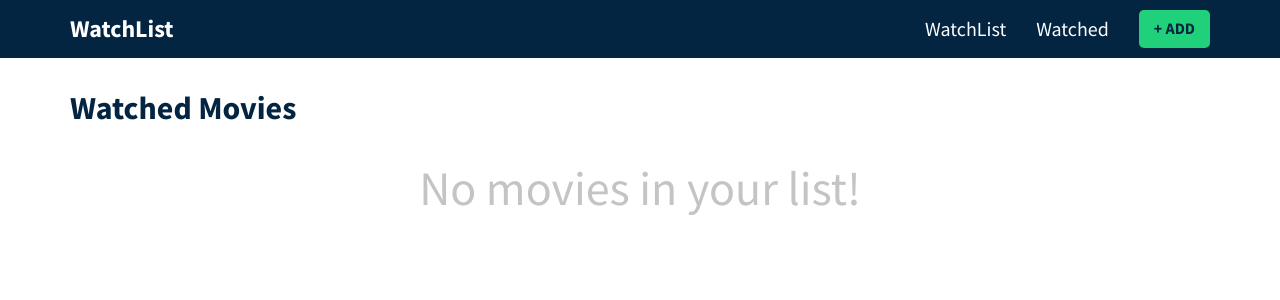
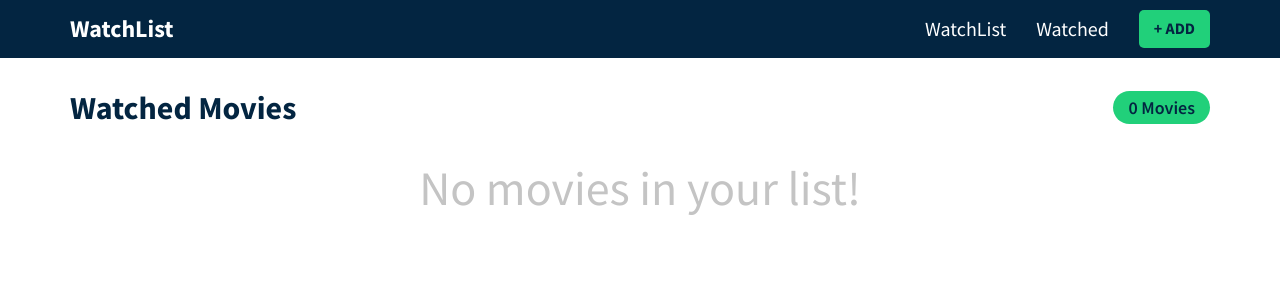
Before and after one commit to mishoZaykov/react-watchlist-app, a React (Create React App) app: page /watched in a window 1280 px wide. Shown: the top 300 px of the page. Built offline with nearby package versions, Linux system fonts and the light colour scheme.

Commit message:
Finished with Watchlist and Watched

```diff
--- a/src/components/ResultCard.js
+++ b/src/components/ResultCard.js
@@ -2,11 +2,18 @@ import React, {useContext} from 'react';
 import { GlobalContext } from '../context/GlobalState';
 
 export const ResultCard = ({movie}) => {
-  const { addMovieToWatchList, watchlist } = useContext(GlobalContext);
+  const { addMovieToWatchList, addMovieToWatched, watchlist, watched } = useContext(GlobalContext);
 
-  let storedMovie = watchlist.find(o => o.id == movie.id);
+  let storedMovie = watchlist.find(o => o.id === movie.id);
+  let storedMovieWatched = watched.find(o => o.id === movie.id);
 
-  const watchlistDisabled = storedMovie ? true : false
+  const watchlistDisabled = storedMovie
+    ? true
+    : storedMovieWatched
+    ? true
+    : false
+
+  const watchedDisabled = storedMovieWatched ? true : false;
 
   return (
     <div className='result-card'>
@@ -36,7 +43,15 @@ export const ResultCard = ({movie}) => {
             >
               Add to Watchlist
             </button>
+
+            <button className='btn'
+            disabled={watchedDisabled}
+            onClick={() => addMovieToWatched(movie)}
+            >
+              Add to Watched
+            </button>
         </div>
+
       </div>
     </div>
 )};
--- a/src/components/Watched.js
+++ b/src/components/Watched.js
@@ -11,6 +11,10 @@ export const Watched = () => {
       <div className='container'>
         <div className='header'>
           <h1 className='heading'>Watched Movies</h1>
+
+          <span className='count-pill'>
+            {watched.length} {watched.length === 1 ? 'Movie' : 'Movies'}
+          </span>
         </div>
 
         {watched.length > 0 ? (
--- a/src/components/Watchlist.js
+++ b/src/components/Watchlist.js
@@ -9,6 +9,11 @@ export const Watchlist = () => {
       <div className='container'>
         <div className='header'>
           <h1 className='heading'>My Watchlist</h1>
+
+          <span className='count-pill'>
+            {watchlist.length} {watchlist.length === 1 ? 'Movie' : 'Movies'}
+          </span>
+
         </div>
 
         {watchlist.length > 0 ? (
```
